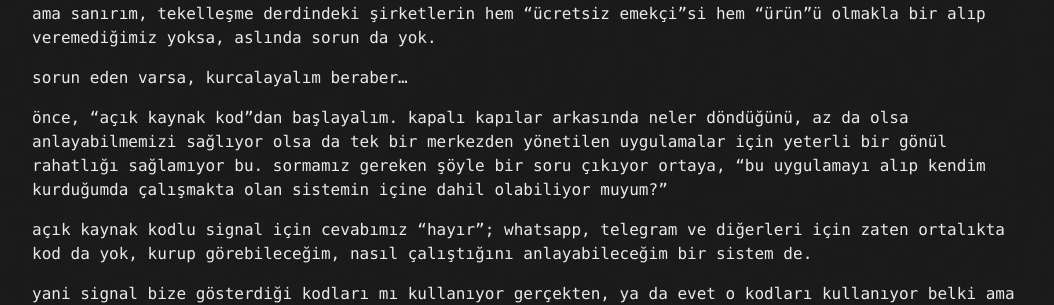
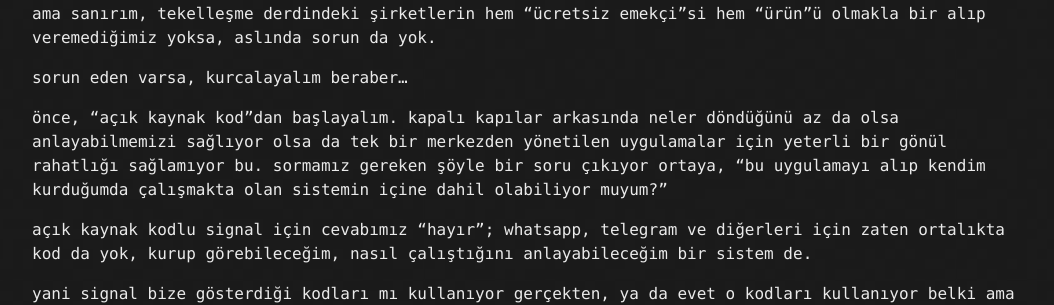
Before and after one commit to lanartri/lanartri.github.io, a Jekyll site: the page built from _posts/2021-01-25-seviyorum-merkez.md, in a window 1280 px wide and 900 px high, scrolled down 1696 px. Shown: the part 152-457 px from the top of the window, without its empty margins (108-1162 px from the left). Built offline with Jekyll 4.4.1, drawn with Linux system fonts in a browser that asks for light colours.

Commit message:
blog edit

```diff
--- a/_posts/2021-01-25-seviyorum-merkez.md
+++ b/_posts/2021-01-25-seviyorum-merkez.md
@@ -57,7 +57,7 @@ ama sanırım, tekelleşme derdindeki şirketlerin hem "ücretsiz emekçi"si hem
 
 sorun eden varsa, kurcalayalım beraber...
 
-önce, "açık kaynak kod"dan başlayalım. kapalı kapılar arkasında neler döndüğünü, az da olsa anlayabilmemizi sağlıyor olsa da tek bir merkezden yönetilen uygulamalar için yeterli bir gönül rahatlığı sağlamıyor bu. sormamız gereken şöyle bir soru çıkıyor ortaya, "bu uygulamayı alıp kendim kurduğumda çalışmakta olan sistemin içine dahil olabiliyor muyum?"
+önce, "açık kaynak kod"dan başlayalım. kapalı kapılar arkasında neler döndüğünü az da olsa anlayabilmemizi sağlıyor olsa da tek bir merkezden yönetilen uygulamalar için yeterli bir gönül rahatlığı sağlamıyor bu. sormamız gereken şöyle bir soru çıkıyor ortaya, "bu uygulamayı alıp kendim kurduğumda çalışmakta olan sistemin içine dahil olabiliyor muyum?"
 
 açık kaynak kodlu signal için cevabımız "hayır"; whatsapp, telegram ve diğerleri için zaten ortalıkta kod da yok, kurup görebileceğim, nasıl çalıştığını anlayabileceğim bir sistem de.
 
```
